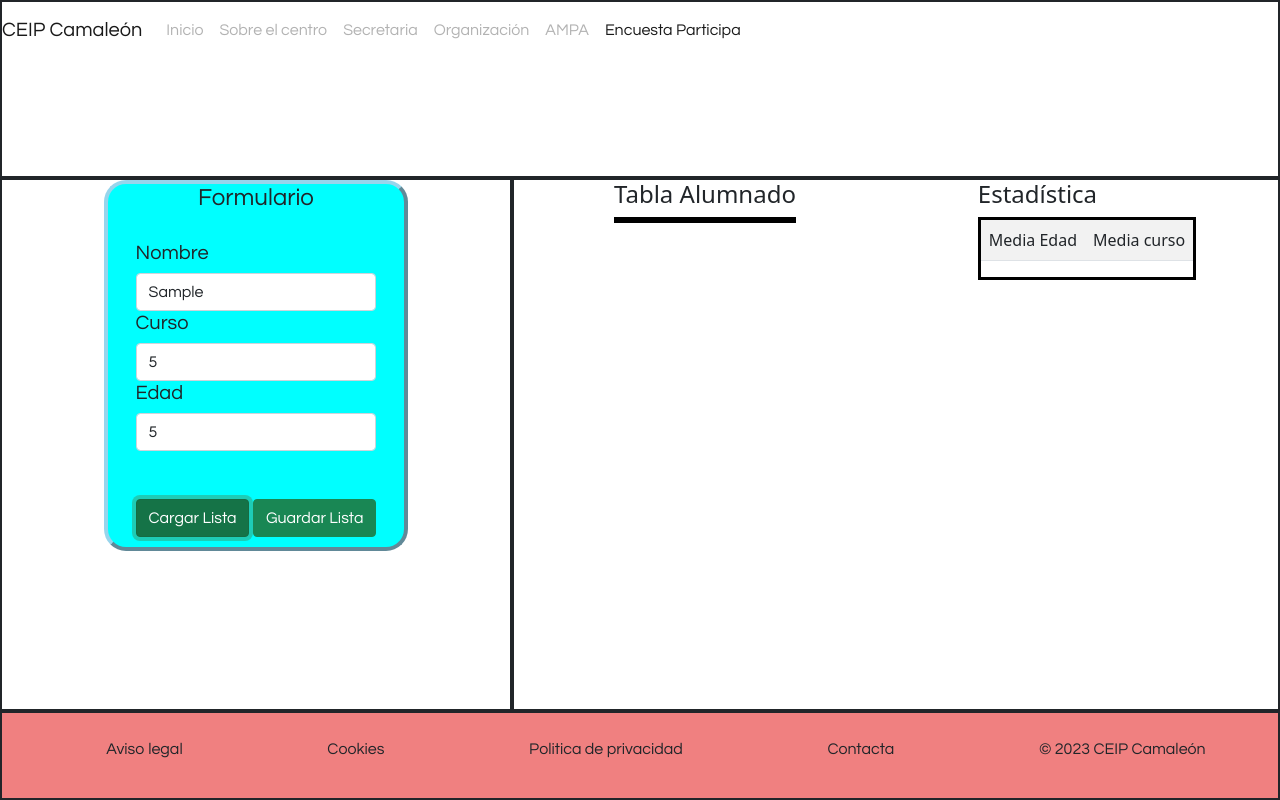
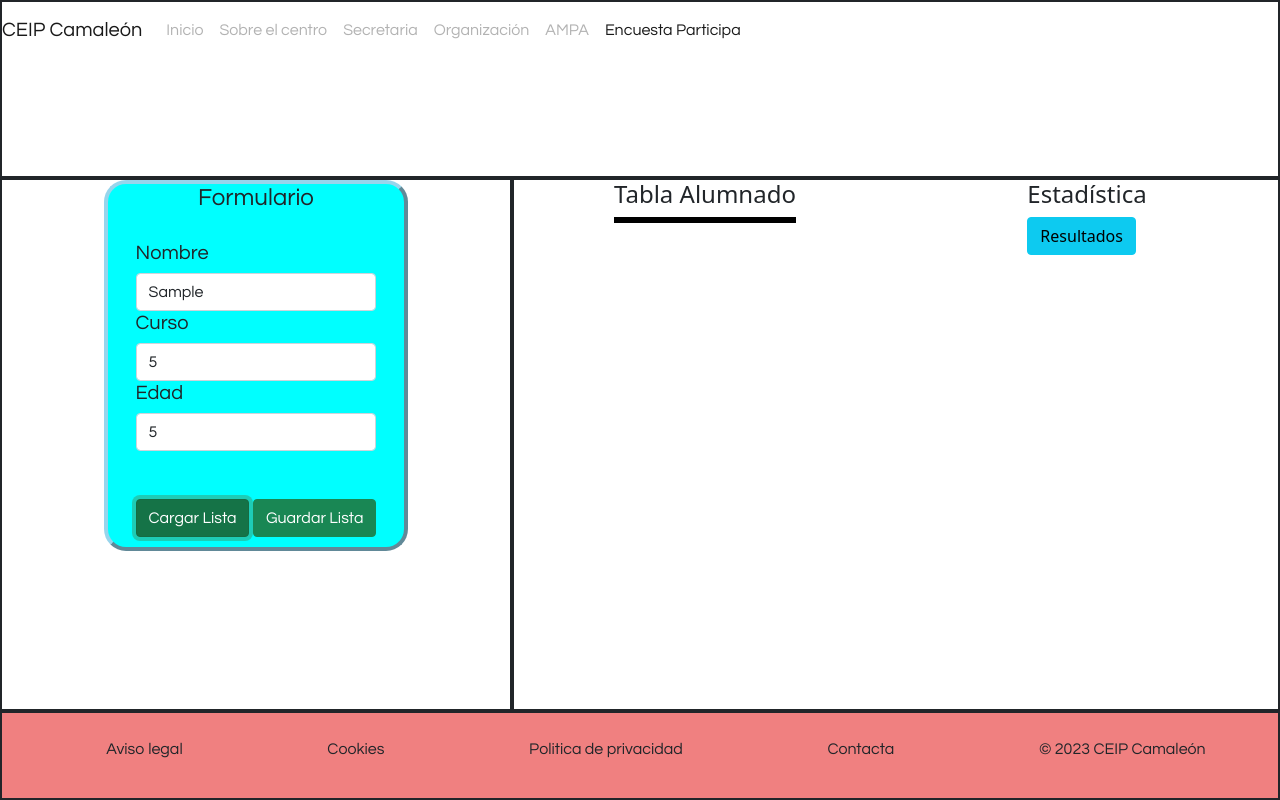
Before and after one commit to Rocio-Leiva/Formulario, a plain HTML site: page index.html in a window 1280 px wide. Both pictures are taken after typing "Sample", "5", "5" into the empty fields and a click on the button "Cargar Lista". Drawn offline with nearby package versions, Linux system fonts and the light colour scheme.

Commit message:
added new lines

```diff
--- a/index.html
+++ b/index.html
@@ -88,15 +88,18 @@
             </div>
             <div>
                 <h4>Estadística</h4>
-                <div class="div-estadistica">
+                <div class="boton">
+                    <button type="submit" id="btnEstadistica" class="btn btn-info" id="agregar">Resultados</button>
+                </div>
+                <!-- <div class="div-estadistica">
                     <table class="table table-striped" id="estadistica">
                         <tr>
                             <td>Media Edad</td>
                             <td>Media curso</td>
 
-                        </tr>
-                    </table>
-                </div>
+                        </tr> -->
+                    <!-- </table> -->
+                <!-- </div> -->
             </div>
         </aside>
 
--- a/index.js
+++ b/index.js
@@ -116,6 +116,8 @@ function mostrarAlumnado() {
         // parrafo.textContent = `${id} - ${nombre} - ${curso} - ${edad} - `;
         // parrafo.dataset.id= id;
 
+        let trBody = document.createElement('tr');
+
         let tdId = document.createElement('td');
         let textTdId = document.createTextNode('id');
         tdId.appendChild(textTdId)
@@ -224,3 +226,44 @@ function limpiarHTML() {
         divAlumnado.removeChild(divAlumnado.firstChild);
     }
 }
+
+
+// Agregar una segunda tabla de estadísticas, donde se calcule valores tales como el promedio de un determinado valor entre registros, la cantidad de registros, el máximo, el mínimo, el promedio, etc.
+
+let resultados = document.querySelector('formulario');
+
+estadistica.addEventListener('submit', resultados);
+
+// function maximaEdad(){
+//     let maxEdad = objAlumnado.edad ;
+//     let resultMaxEdad = Math.max(...maxEdad);
+
+// function maximoCurso(){
+//     let maxCurso = objAlumnado.curso;
+//     let resultMaxCurso = Math.max(...maxCurso);
+
+// function minimaEdad(){
+//     let minEdad = objAlumnado.edad ;
+//     let resultMinEdad = Math.min(...minEdad);
+
+// function minimoCurso(){
+//     let minCurso = objAlumnado.curso;
+//     let resultMinCurso = Math.min(...minCurso);
+
+// devuelva cuántos son.
+// function cantidadRegistros(){
+//     let cantidad = objAlumnado.nombre;
+//     let resultCantidad = cantidad.length;
+//     return "Hay " + resultCantidad + " inscripciones";
+//   }
+
+
+//promedio
+// function promedioEdad (){
+    // var suma = 0;
+
+    // for(var x = 0; x < arreglo.length; x++){
+    //   suma += arreglo[x];
+    // }
+    // var promedio = suma / arreglo.length;
+// }
```
